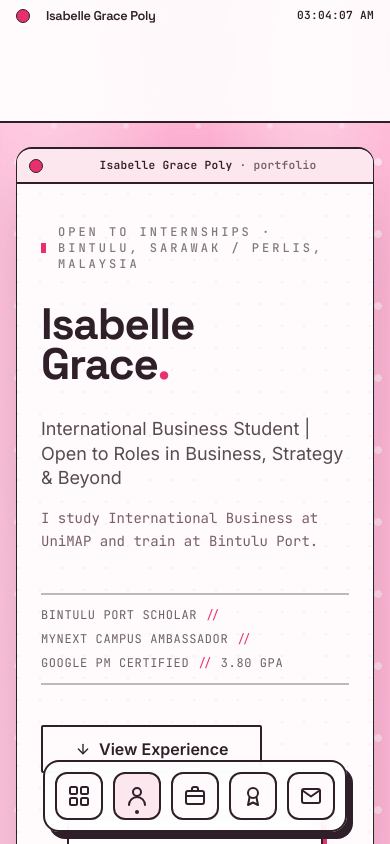
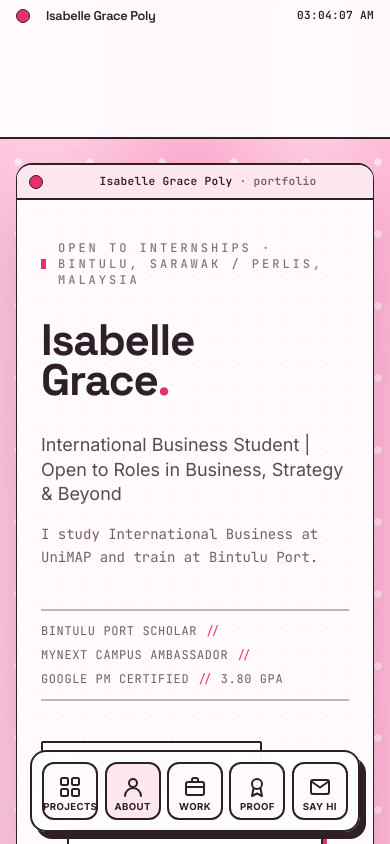
Before and after one commit to harithirfan-quant/isabelle-grace-portfolio, a Next.js app: page / in a window 390 px wide. Shown: the top 844 px of the page. Built offline with nearby package versions, Linux system fonts and the light colour scheme.

Commit message:
feat(mobile): collapse the heavy sections on phones
Wrap the timeline, press and certifications lists in a mobile-only
collapse so the phone page stops being a 30-screen scroll.

```diff
--- a/app/globals.css
+++ b/app/globals.css
@@ -294,6 +294,15 @@ html .desk-window section {
   pointer-events: none;
 }
 
+/* Phone-only affordances, hidden on desktop. These are declared BEFORE the
+   max-width query below on purpose: an unwrapped `display: none` placed after
+   it would beat the query's `display: block` on source order alone and hide
+   the toggle everywhere. */
+.mobile-collapse-toggle,
+.desk-tile-label {
+  display: none;
+}
+
 /* Phones: the desktop stops being a fixed viewport and becomes a tall card,
    so normal page scrolling, Cmd+F and the URL bar all behave. */
 @media (max-width: 900px) {
@@ -307,14 +316,71 @@ html .desk-window section {
     overflow-x: clip;
     overflow-y: visible;
   }
+  /* Clearance for the fixed dock, plus a comfortable gap so the footer is
+     not jammed against it. Dock is 5 tiles + its own padding ~= 94px. */
   .mobile-shell > .relative {
-    padding-bottom: calc(6rem + env(safe-area-inset-bottom));
+    padding-bottom: calc(7rem + env(safe-area-inset-bottom));
   }
   .mobile-dock {
     padding-bottom: max(0.75rem, env(safe-area-inset-bottom));
   }
   .desk-tile {
     touch-action: manipulation;
+  }
+  /* Menubar clears a notch when the page is installed / full-bleed. */
+  .mobile-menubar {
+    padding-top: max(0.375rem, env(safe-area-inset-top));
+  }
+  /* ---- dock tiles grow a text label on phones -------------------------
+     Five unlabelled glyphs are guesswork on a phone; the desktop tooltip
+     never fires on touch. The label replaces the active-state dot. */
+  .mobile-dock-row {
+    gap: 0.4rem;
+  }
+  .desk-tile {
+    width: 3.5rem;
+    height: 3.6rem;
+  }
+  .desk-tile svg {
+    transform: translateY(-0.25rem);
+  }
+  .desk-tile-dot {
+    display: none;
+  }
+  .desk-tile-label {
+    display: block;
+    position: absolute;
+    bottom: 0.2rem;
+    left: 50%;
+    transform: translateX(-50%);
+    font-size: 0.6rem;
+    font-weight: 700;
+    letter-spacing: 0.04em;
+    text-transform: uppercase;
+    white-space: nowrap;
+    pointer-events: none;
+  }
+  /* ---- long lists collapse behind one button -------------------------- */
+  .mobile-collapse-toggle {
+    display: inline-flex;
+  }
+  .mobile-collapse[data-open="false"] > .mobile-collapse-body {
+    display: none;
+  }
+  /* Press cards on a phone: the 16:9 screenshot preview is a 173px picture
+     of a web page, which is unreadable and costs a screen per mention.
+     The outlet, headline, event and date carry the information instead. */
+  .press-thumb {
+    display: none;
+  }
+}
+
+/* Phones only: the smallest metadata type (0.6-0.65rem) is the legibility
+   floor on a 390px screen, so it is lifted to a readable 0.72rem. */
+@media (max-width: 640px) {
+  html [class*="text-[0.6rem]"],
+  html [class*="text-[0.65rem]"] {
+    font-size: 0.72rem;
   }
 }
 
--- a/components/desktop/desk-shell.tsx
+++ b/components/desktop/desk-shell.tsx
@@ -150,15 +150,23 @@ export function DeskShell({ children }: { children: React.ReactNode }) {
       const small = isSmallScreen();
       const scroller = bodyRef.current;
       const anchorY = small
-        ? 110
+        ? 140
         : scroller
           ? scroller.getBoundingClientRect().top + 56
           : 56;
       let best: string | null = null;
+      let bestTop = -Infinity;
       for (const id of ids) {
         const el = document.getElementById(id);
         if (!el) continue;
-        if (el.getBoundingClientRect().top <= anchorY) best = id;
+        // Nearest section ABOVE the anchor, not the last one in DOCK order:
+        // on pages where the dock order and the document order differ the
+        // dock order would light the wrong tile.
+        const top = el.getBoundingClientRect().top;
+        if (top <= anchorY && top > bestTop) {
+          bestTop = top;
+          best = id;
+        }
       }
       if (best) setActive(best);
     };
@@ -173,7 +181,7 @@ export function DeskShell({ children }: { children: React.ReactNode }) {
   return (
     <div className="desk-field mobile-shell flex h-[100dvh] flex-col max-[900px]:h-auto max-[900px]:min-h-[100svh]">
       {/* ---------------- menubar ---------------- */}
-      <div className="relative z-40 flex shrink-0 items-center gap-4 border-b-2 border-foreground bg-white/90 px-4 py-1.5 text-[0.8rem] font-semibold backdrop-blur">
+      <div className="mobile-menubar relative z-40 flex shrink-0 items-center gap-4 border-b-2 border-foreground bg-white/90 px-4 py-1.5 text-[0.8rem] font-semibold backdrop-blur">
         <span
           className="h-3.5 w-3.5 shrink-0 rounded-full border-[1.5px] border-foreground bg-accent"
           aria-hidden
@@ -265,7 +273,7 @@ export function DeskShell({ children }: { children: React.ReactNode }) {
         {/* ---------------- dock ---------------- */}
         <div className="mobile-dock absolute bottom-0 left-0 right-0 flex justify-center px-3 pb-3 max-[900px]:fixed max-[900px]:z-40">
           <div
-            className="no-scrollbar flex max-w-full gap-2.5 overflow-x-auto rounded-2xl border-2 border-foreground bg-white/90 p-2.5 shadow-[6px_7px_0_0_hsl(var(--foreground))] backdrop-blur"
+            className="mobile-dock-row no-scrollbar flex max-w-full gap-2.5 overflow-x-auto rounded-2xl border-2 border-foreground bg-white/90 p-2.5 shadow-[6px_7px_0_0_hsl(var(--foreground))] backdrop-blur"
             role="toolbar"
             aria-label="Jump to a section"
           >
@@ -281,8 +289,13 @@ export function DeskShell({ children }: { children: React.ReactNode }) {
                 }`}
               >
                 {d.icon}
+                {/* Phones only: the desktop tooltip never fires on touch, so
+                    the tile carries its own label under the icon. */}
+                <span className="desk-tile-label" aria-hidden>
+                  {d.label}
+                </span>
                 <span
-                  className={`absolute bottom-1 left-1/2 h-1 w-1 -translate-x-1/2 rounded-full bg-foreground transition-opacity ${
+                  className={`desk-tile-dot absolute bottom-1 left-1/2 h-1 w-1 -translate-x-1/2 rounded-full bg-foreground transition-opacity ${
                     active === d.id ? "opacity-100" : "opacity-0"
                   }`}
                   aria-hidden
--- /dev/null
+++ b/components/mobile-collapse.tsx
@@ -0,0 +1,48 @@
+"use client";
+
+import * as React from "react";
+import { ChevronDown } from "lucide-react";
+
+/**
+ * Collapses a long list behind one button on phones.
+ *
+ * The same sections that are fine inside a scrolling desktop window turn into
+ * a multi-thousand-pixel scroll on a 390px screen. Rather than hiding content
+ * or rewriting the sections, this wraps them: on a phone a visitor meets the
+ * heading and a count, then opens what they want.
+ *
+ * Above 900px the wrapper is inert. CSS hides the toggle and the children
+ * always render, so the desktop layout is exactly what it was.
+ *
+ * Collapsed by default on both server and client, so there is no hydration
+ * mismatch and no layout shift for someone who never taps it.
+ */
+export function MobileCollapse({
+  count,
+  noun,
+  children,
+}: {
+  count: number;
+  noun: string;
+  children: React.ReactNode;
+}) {
+  const [open, setOpen] = React.useState(false);
+
+  return (
+    <div className="mobile-collapse" data-open={open ? "true" : "false"}>
+      <div className="mobile-collapse-body">{children}</div>
+      <button
+        type="button"
+        className="mobile-collapse-toggle mt-5 w-full items-center justify-center gap-2 border-2 border-foreground bg-background px-4 py-3 font-mono text-xs font-semibold uppercase tracking-widest shadow-hard focus-visible:outline focus-visible:outline-2 focus-visible:outline-offset-2 focus-visible:outline-accent"
+        aria-expanded={open}
+        onClick={() => setOpen((v) => !v)}
+      >
+        <span>{open ? `Hide ${noun}` : `Show all ${count} ${noun}`}</span>
+        <ChevronDown
+          className={`h-4 w-4 shrink-0 transition-transform ${open ? "rotate-180" : ""}`}
+          aria-hidden
+        />
+      </button>
+    </div>
+  );
+}
--- a/components/sections/certifications.tsx
+++ b/components/sections/certifications.tsx
@@ -10,6 +10,7 @@ import { SectionHeading } from "@/components/section-heading";
 import { TrophyCard } from "@/components/trophy-card";
 import { certifications, trophyCase } from "@/content/portfolio";
 import { LogoBadge } from "@/components/logo-badge";
+import { MobileCollapse } from "@/components/mobile-collapse";
 
 const CATEGORIES = [
   "All",
@@ -158,7 +159,10 @@ export function Certifications() {
           </p>
         </Reveal>
 
-        <Tabs defaultValue="All">
+        {/* A long credential grid is an endless scroll on a phone. The tabs
+            and the grid open together behind one button. */}
+        <MobileCollapse count={certifications.length} noun="credentials">
+          <Tabs defaultValue="All">
           <div className="flex justify-center">
             <TabsList>
               {CATEGORIES.map((cat) => (
@@ -173,7 +177,8 @@ export function Certifications() {
               <CertGrid category={cat} />
             </TabsContent>
           ))}
-        </Tabs>
+          </Tabs>
+        </MobileCollapse>
       </div>
     </section>
   );
--- a/components/sections/press.tsx
+++ b/components/sections/press.tsx
@@ -65,7 +65,7 @@ export function Press() {
 
           const body = (
             <>
-              <div className="relative aspect-[16/9] w-full overflow-hidden bg-muted">
+              <div className="press-thumb relative aspect-[16/9] w-full overflow-hidden bg-muted">
                 {preview}
                 {/* outlet strip */}
                 <div className="absolute bottom-0 left-0 right-0 flex items-center gap-1.5 bg-foreground px-2.5 py-1.5 text-[0.65rem] font-medium uppercase tracking-widest text-background">
--- a/components/sections/timeline.tsx
+++ b/components/sections/timeline.tsx
@@ -3,6 +3,7 @@
 import Image from "next/image";
 import { motion } from "framer-motion";
 import { SectionHeading } from "@/components/section-heading";
+import { MobileCollapse } from "@/components/mobile-collapse";
 import { timeline } from "@/content/portfolio";
 
 export function Timeline() {
@@ -16,6 +17,8 @@ export function Timeline() {
       />
 
       <div className="relative mx-auto mt-14 max-w-4xl">
+        {/* The full milestone reel is several screens long on a phone. */}
+        <MobileCollapse count={timeline.length} noun="milestones">
         {/* center line (desktop) / left line (mobile) */}
         <div
           className="absolute inset-y-0 left-4 w-0.5 bg-foreground/15 md:left-1/2 md:-translate-x-1/2"
@@ -139,6 +142,7 @@ export function Timeline() {
             );
           })}
         </div>
+        </MobileCollapse>
       </div>
     </section>
   );
```
